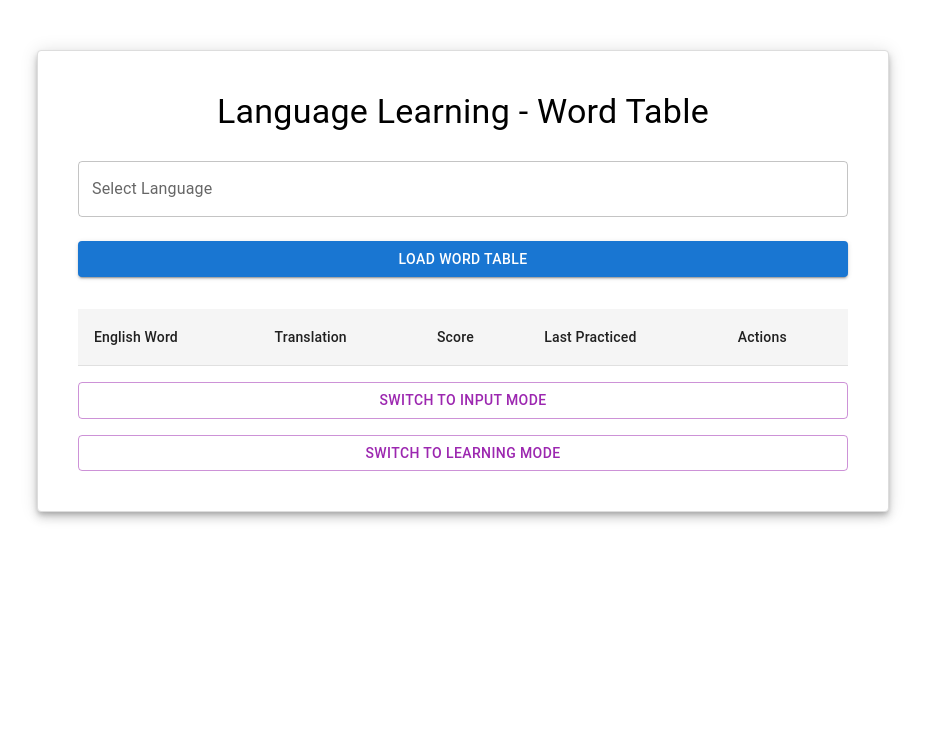
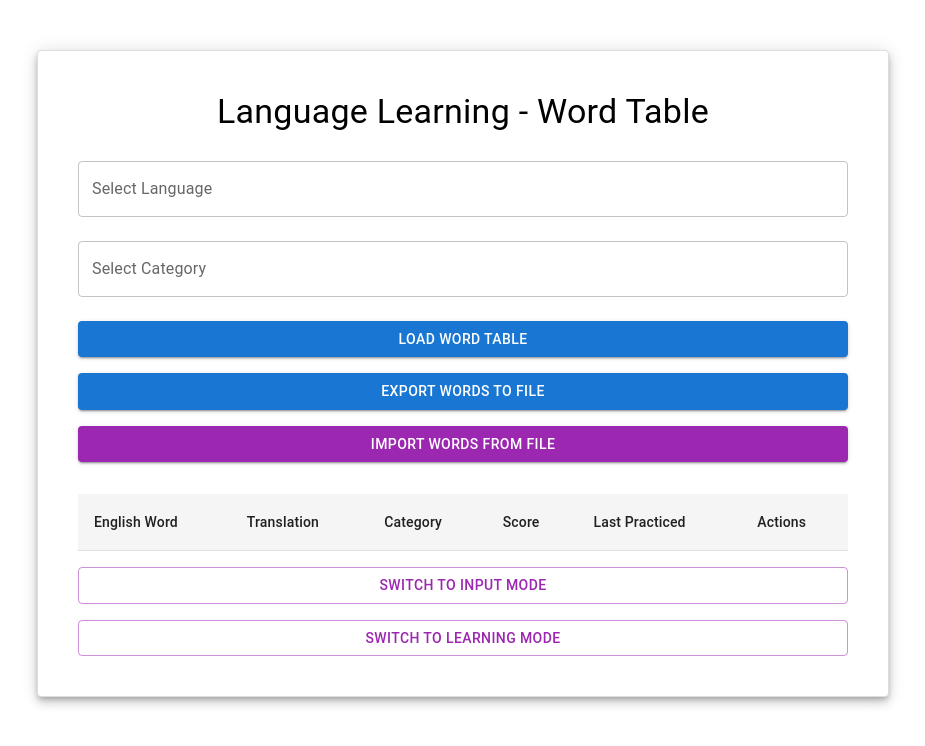
Before and after one commit to Jonathan-Bracken/Idiomas, a React (Create React App) app: page / in a window 1280 px wide. Both pictures are taken after a click on the button "SWITCH TO WORD TABLE MODE". Shown: the top 746 px of the page, without its empty margins (177-1102 px from the left). Built offline with nearby package versions, Linux system fonts and the light colour scheme.

Commit message:
restored reportWebVitals

```diff
--- a/package.json
+++ b/package.json
@@ -3,13 +3,8 @@
   "version": "0.1.0",
   "private": true,
   "dependencies": {
-    "@emotion/react": "^11.13.3",
-    "@emotion/styled": "^11.13.0",
     "@mui/icons-material": "^6.0.0",
     "@mui/material": "^6.0.0",
-    "@testing-library/jest-dom": "^5.17.0",
-    "@testing-library/react": "^13.4.0",
-    "@testing-library/user-event": "^13.5.0",
     "react": "^18.3.1",
     "react-dom": "^18.3.1",
     "react-scripts": "5.0.1",
--- a/public/index.html
+++ b/public/index.html
@@ -15,6 +15,9 @@
       user's mobile device or desktop. See https://developers.google.com/web/fundamentals/web-app-manifest/
     -->
     <link rel="manifest" href="%PUBLIC_URL%/manifest.json" />
+    <link rel="preconnect" href="https://fonts.googleapis.com">
+    <link rel="preconnect" href="https://fonts.gstatic.com" crossorigin>
+    <link href="https://fonts.googleapis.com/css2?family=Courier+Prime:ital,wght@0,400;0,700;1,400;1,700&display=swap" rel="stylesheet">
     <!--
       Notice the use of %PUBLIC_URL% in the tags above.
       It will be replaced with the URL of the `public` folder during the build.
@@ -24,7 +27,7 @@
       work correctly both with client-side routing and a non-root public URL.
       Learn how to configure a non-root public URL by running `npm run build`.
     -->
-    <title>React App</title>
+    <title>Idiomas</title>
   </head>
   <body>
     <noscript>You need to enable JavaScript to run this app.</noscript>
--- a/src/InputForm.js
+++ b/src/InputForm.js
@@ -7,13 +7,15 @@ function InputForm({ setMode }) {
   const [learningLanguage, setLearningLanguage] = useState('');
   const [singleTranslation, setSingleTranslation] = useState('');
   const [longTranslation, setLongTranslation] = useState('');
+  const [category, setCategory] = useState('');
 
   const handleSubmit = () => {
-    saveEntry({ englishWord, learningLanguage, singleTranslation, longTranslation });
+    saveEntry({ englishWord, learningLanguage, singleTranslation, longTranslation, category });
     setEnglishWord('');
     setLearningLanguage('');
     setSingleTranslation('');
     setLongTranslation('');
+    setCategory('');
     alert('Entry saved!');
   };
 
@@ -35,6 +37,15 @@ function InputForm({ setMode }) {
         variant="outlined"
         value={learningLanguage}
         onChange={(e) => setLearningLanguage(e.target.value)}
+        className="text-field"
+      />
+      <TextField
+        fullWidth
+        margin="normal"
+        label="Category"
+        variant="outlined"
+        value={category}
+        onChange={(e) => setCategory(e.target.value)}
         className="text-field"
       />
       <TextField
--- a/src/LearningMode.js
+++ b/src/LearningMode.js
@@ -1,9 +1,10 @@
 import React, { useState } from 'react';
 import { TextField, Button, Typography, Box, Alert, FormControlLabel, Checkbox } from '@mui/material';
-import { getEntriesByLanguage, updateEntry } from './dataStorage';
+import { getEntriesByLanguageAndCategory, updateEntry } from './dataStorage';
 
 function LearningMode({ setMode }) {
   const [selectedLanguage, setSelectedLanguage] = useState('');
+  const [selectedCategory, setSelectedCategory] = useState('');
   const [currentEntry, setCurrentEntry] = useState(null);
   const [answer, setAnswer] = useState('');
   const [feedback, setFeedback] = useState('');
@@ -11,7 +12,7 @@ function LearningMode({ setMode }) {
   const [answered, setAnswered] = useState(false);
 
   const handleLearningStart = () => {
-    const entries = getEntriesByLanguage(selectedLanguage);
+    const entries = getEntriesByLanguageAndCategory(selectedLanguage, selectedCategory);
     if (entries.length > 0) {
       const randomEntry = entries[Math.floor(Math.random() * entries.length)];
       setCurrentEntry(randomEntry);
@@ -19,7 +20,7 @@ function LearningMode({ setMode }) {
       setAnswered(false);
       setCorrect(false);
     } else {
-      alert('No entries found for this language.');
+      alert('No entries found for this language and category.');
     }
   };
 
@@ -47,15 +48,6 @@ function LearningMode({ setMode }) {
     setCorrect(false);
   };
 
-  const renderWithLineBreaks = (text) => {
-    return text.split('\n').map((line, index) => (
-      <span key={index}>
-        {line}
-        <br />
-      </span>
-    ));
-  };
-
   return (
     <Box>
       {!currentEntry ? (
@@ -67,6 +59,15 @@ function LearningMode({ setMode }) {
             variant="outlined"
             value={selectedLanguage}
             onChange={(e) => setSelectedLanguage(e.target.value)}
+            className="text-field"
+          />
+          <TextField
+            fullWidth
+            margin="normal"
+            label="Select Category"
+            variant="outlined"
+            value={selectedCategory}
+            onChange={(e) => setSelectedCategory(e.target.value)}
             className="text-field"
           />
           <Button
@@ -128,7 +129,9 @@ function LearningMode({ setMode }) {
           </Button>
           {feedback && (
             <Alert severity={correct ? 'success' : 'error'} sx={{ marginTop: 2 }} className="alert">
-              {renderWithLineBreaks(feedback)}
+              {feedback.split('\n').map((line, index) => (
+                <Typography key={index}>{line}</Typography>
+              ))}
             </Alert>
           )}
           {answered && (
--- a/src/WordTable.js
+++ b/src/WordTable.js
@@ -3,16 +3,25 @@ import { TextField, Button, Table, TableBody, TableCell, TableContainer, TableHe
 import DeleteIcon from '@mui/icons-material/Delete';
 import RefreshIcon from '@mui/icons-material/Refresh';
 import VisibilityIcon from '@mui/icons-material/Visibility';
-import { getAllEntriesByLanguage, deleteEntry, updateEntry } from './dataStorage';
+import { getAllEntriesByLanguage, deleteEntry, updateEntry, saveEntry } from './dataStorage';
 
 function WordTable({ setMode }) {
   const [selectedLanguage, setSelectedLanguage] = useState('');
+  const [selectedCategory, setSelectedCategory] = useState('');
   const [wordTable, setWordTable] = useState([]);
   const [selectedEntry, setSelectedEntry] = useState(null);
+  const [sortConfig, setSortConfig] = useState({ key: null, direction: 'ascending' });
 
   const handleWordTableLoad = () => {
-    const entries = getAllEntriesByLanguage(selectedLanguage);
-    setWordTable(entries);
+    const entries = selectedLanguage
+      ? getAllEntriesByLanguage(selectedLanguage)
+      : JSON.parse(localStorage.getItem('languageEntries')) || [];
+
+    const filteredEntries = selectedCategory
+      ? entries.filter(entry => entry.category === selectedCategory)
+      : entries;
+
+    setWordTable(filteredEntries);
   };
 
   const handleDeleteEntry = (entry) => {
@@ -37,12 +46,51 @@ function WordTable({ setMode }) {
     setSelectedEntry(null);
   };
 
-  const renderWithLineBreaks = (text) => {
-    return text.split('\n').map((line, index) => (
-      <Typography key={index} variant="body1">
-        {line}
-      </Typography>
-    ));
+  // Sorting functionality
+  const handleSort = (key) => {
+    let direction = 'ascending';
+    if (sortConfig.key === key && sortConfig.direction === 'ascending') {
+      direction = 'descending';
+    }
+    const sortedEntries = [...wordTable].sort((a, b) => {
+      if (a[key] < b[key]) {
+        return direction === 'ascending' ? -1 : 1;
+      }
+      if (a[key] > b[key]) {
+        return direction === 'ascending' ? 1 : -1;
+      }
+      return 0;
+    });
+    setSortConfig({ key, direction });
+    setWordTable(sortedEntries);
+  };
+
+  // Export words to a JSON file
+  const handleExport = () => {
+    const blob = new Blob([JSON.stringify(wordTable, null, 2)], { type: 'application/json' });
+    const url = URL.createObjectURL(blob);
+    const link = document.createElement('a');
+    link.href = url;
+    link.download = `${selectedLanguage || 'all_languages'}_words.json`;
+    document.body.appendChild(link);
+    link.click();
+    document.body.removeChild(link);
+  };
+
+  // Import words from a JSON file
+  const handleImport = (event) => {
+    const file = event.target.files[0];
+    const reader = new FileReader();
+
+    reader.onload = (e) => {
+      const importedWords = JSON.parse(e.target.result);
+      importedWords.forEach(word => {
+        saveEntry(word); // Add each imported word to the storage
+      });
+      handleWordTableLoad(); // Reload the word table after importing
+    };
+
+    reader.readAsText(file);
   };
 
   return (
@@ -56,6 +104,15 @@ function WordTable({ setMode }) {
         onChange={(e) => setSelectedLanguage(e.target.value)}
         className="text-field"
       />
+      <TextField
+        fullWidth
+        margin="normal"
+        label="Select Category"
+        variant="outlined"
+        value={selectedCategory}
+        onChange={(e) => setSelectedCategory(e.target.value)}
+        className="text-field"
+      />
       <Button
         variant="contained"
         fullWidth
@@ -65,14 +122,41 @@ function WordTable({ setMode }) {
       >
         Load Word Table
       </Button>
+
+      {/* Export Button */}
+      <Button
+        variant="contained"
+        color="primary"
+        fullWidth
+        sx={{ marginTop: 2 }}
+        onClick={handleExport}
+        className="button"
+      >
+        Export Words to File
+      </Button>
+
+      {/* Import Button */}
+      <Button
+        variant="contained"
+        color="secondary"
+        fullWidth
+        sx={{ marginTop: 2 }}
+        component="label"
+        className="button"
+      >
+        Import Words from File
+        <input type="file" hidden onChange={handleImport} />
+      </Button>
+
       <TableContainer sx={{ marginTop: 4 }}>
         <Table>
           <TableHead>
             <TableRow>
-              <TableCell className="table-header">English Word</TableCell>
-              <TableCell className="table-header">Translation</TableCell>
-              <TableCell className="table-header">Score</TableCell>
-              <TableCell className="table-header">Last Practiced</TableCell>
+              <TableCell className="table-header" onClick={() => handleSort('englishWord')}>English Word</TableCell>
+              <TableCell className="table-header" onClick={() => handleSort('singleTranslation')}>Translation</TableCell>
+              <TableCell className="table-header" onClick={() => handleSort('category')}>Category</TableCell>
+              <TableCell className="table-header" onClick={() => handleSort('points')}>Score</TableCell>
+              <TableCell className="table-header" onClick={() => handleSort('lastTested')}>Last Practiced</TableCell>
               <TableCell className="table-header">Actions</TableCell>
             </TableRow>
           </TableHead>
@@ -81,6 +165,7 @@ function WordTable({ setMode }) {
               <TableRow key={index}>
                 <TableCell>{entry.englishWord}</TableCell>
                 <TableCell>{entry.singleTranslation}</TableCell>
+                <TableCell>{entry.category || 'None'}</TableCell>
                 <TableCell>{entry.points}</TableCell>
                 <TableCell>{entry.lastTested ? new Date(entry.lastTested).toLocaleDateString() : 'Never'}</TableCell>
                 <TableCell>
@@ -99,6 +184,7 @@ function WordTable({ setMode }) {
           </TableBody>
         </Table>
       </TableContainer>
+
       <Button
         variant="outlined"
         color="secondary"
@@ -130,8 +216,12 @@ function WordTable({ setMode }) {
               <Typography>{selectedEntry.englishWord}</Typography>
               <Typography variant="h6" sx={{ marginTop: 2 }}>Single Translation:</Typography>
               <Typography>{selectedEntry.singleTranslation}</Typography>
+              <Typography variant="h6" sx={{ marginTop: 2 }}>Category:</Typography>
+              <Typography>{selectedEntry.category || 'None'}</Typography>
               <Typography variant="h6" sx={{ marginTop: 2 }}>Longer Translation and Notes:</Typography>
-              {renderWithLineBreaks(selectedEntry.longTranslation)}
+              {selectedEntry.longTranslation.split('\n').map((line, index) => (
+                <Typography key={index} variant="body1">{line}</Typography>
+              ))}
             </Box>
           )}
         </DialogContent>
--- a/src/dataStorage.js
+++ b/src/dataStorage.js
@@ -9,12 +9,16 @@ export const saveEntry = (entry) => {
   localStorage.setItem('languageEntries', JSON.stringify(storedEntries));
 };
 
-  export const getEntriesByLanguage = (language) => {
+export const getEntriesByLanguageAndCategory = (language, category) => {
   const storedEntries = JSON.parse(localStorage.getItem('languageEntries')) || [];
   const now = new Date();
 
   return storedEntries.filter(entry => {
     if (entry.learningLanguage.toLowerCase() !== language.toLowerCase()) {
+      return false;
+    }
+
+    if (category && entry.category.toLowerCase() !== category.toLowerCase()) {
       return false;
     }
 
--- a/src/index.css
+++ b/src/index.css
@@ -1,8 +1,6 @@
 body {
   margin: 0;
-  font-family: -apple-system, BlinkMacSystemFont, 'Segoe UI', 'Roboto', 'Oxygen',
-    'Ubuntu', 'Cantarell', 'Fira Sans', 'Droid Sans', 'Helvetica Neue',
-    sans-serif;
+  font-family: 'Courier New', sans-serif;
   -webkit-font-smoothing: antialiased;
   -moz-osx-font-smoothing: grayscale;
 }
```
Lines whose indentation alone changed are shown as unchanged.
